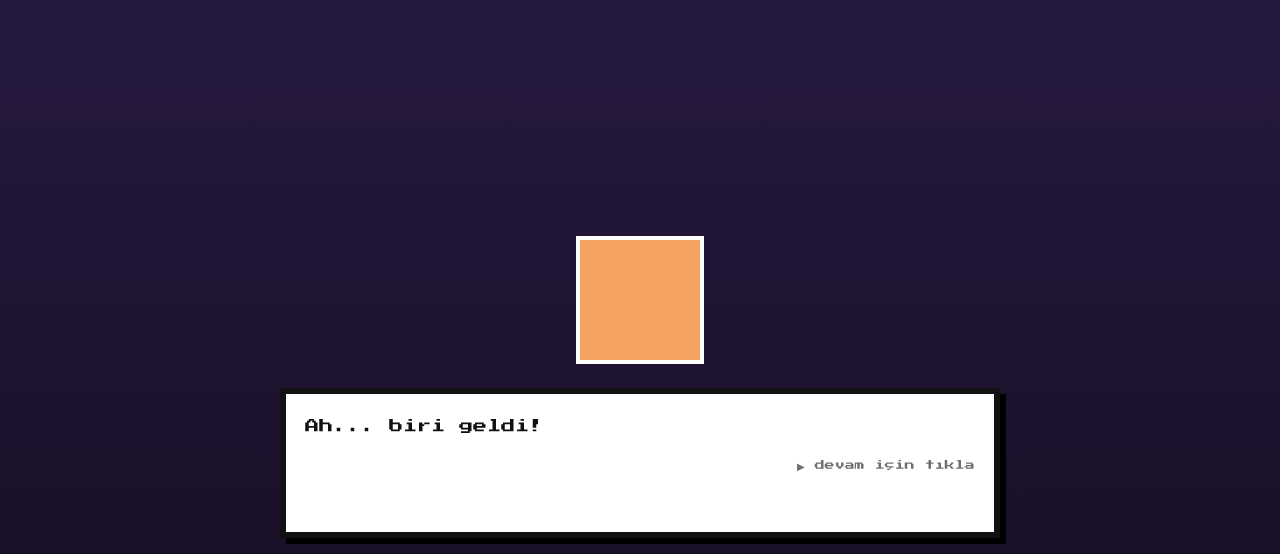
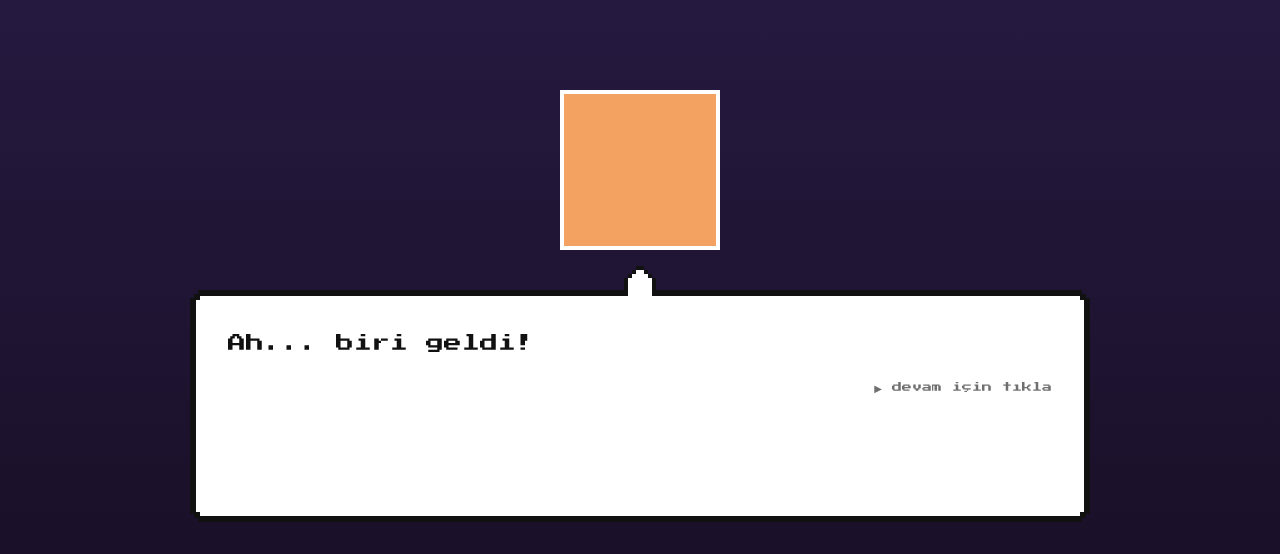
Before and after one commit to balan0303/balan-net, a Next.js app: page / in a window 1280 px wide. Shown: the part 246-800 px from the top of the page. Built offline with nearby package versions, Linux system fonts and the light colour scheme.

Commit message:
typewriter animasyonu ve pixel konuşma balonu

```diff
--- /dev/null
+++ b/app/components/Bubble.tsx
@@ -0,0 +1,20 @@
+import type { ReactNode } from "react";
+
+type Props = {
+  children: ReactNode;
+  onClick?: () => void;
+};
+
+export default function Bubble({ children, onClick }: Props) {
+  return (
+    <div
+      className="bubble-wrap"
+      onClick={onClick}
+      style={{ cursor: onClick ? "pointer" : "default" }}
+    >
+      <div className="bubble">
+        <div className="bubble-inner">{children}</div>
+      </div>
+    </div>
+  );
+}
--- a/app/components/DialogueScene.tsx
+++ b/app/components/DialogueScene.tsx
@@ -1,5 +1,6 @@
 "use client";
-import { useState } from "react";
+import { useEffect, useState } from "react";
+import Bubble from "./Bubble";
 
 type Props = {
   lines: string[];
@@ -7,22 +8,49 @@ type Props = {
   onDone: () => void;
 };
 
+const SPEED_MS = 35; // harf başına süre, küçüldükçe hızlanır
+
 export default function DialogueScene({ lines, name, onDone }: Props) {
   const [i, setI] = useState(0);
+  const [count, setCount] = useState(0);
+
   const text = lines[i].replace(/\{isim\}/g, name || "yabancı");
+  const finished = count >= text.length;
 
-  function next() {
-    if (i < lines.length - 1) setI(i + 1);
-    else onDone();
+  // Satır değişince harf harf yazmaya başla
+  useEffect(() => {
+    setCount(0);
+    const id = setInterval(() => {
+      setCount((c) => {
+        if (c >= text.length) {
+          clearInterval(id);
+          return c;
+        }
+        return c + 1;
+      });
+    }, SPEED_MS);
+    return () => clearInterval(id);
+  }, [text]);
+
+  function handleClick() {
+    if (!finished) {
+      setCount(text.length); // yazı bitmeden tıklanırsa hepsini göster
+    } else if (i < lines.length - 1) {
+      setI(i + 1);
+    } else {
+      onDone();
+    }
   }
 
   return (
     <div className="stage">
       <div className="character" />
-      <div className="bubble" onClick={next}>
-        {text}
-        <span className="hint">▶ devam için tıkla</span>
-      </div>
+      <Bubble onClick={handleClick}>
+        {text.slice(0, count)}
+        <span className="hint" style={{ visibility: finished ? "visible" : "hidden" }}>
+          ▶ devam için tıkla
+        </span>
+      </Bubble>
     </div>
   );
 }
--- a/app/globals.css
+++ b/app/globals.css
@@ -14,29 +14,87 @@ html, body {
   flex-direction: column;
   justify-content: flex-end;
   align-items: center;
-  padding: 1rem;
+  padding: 1rem 1rem 2rem;
   background: linear-gradient(#2b1d4a, #1a1028);
 }
 
 .character {
-  width: 128px;
-  height: 128px;
+  width: 160px;
+  height: 160px;
   background: #f4a261; /* placeholder: sonra PNG ile değişecek */
   border: 4px solid #fff;
-  margin-bottom: 1.5rem;
+  margin-bottom: 40px; /* balonun ucuna yer bırakır */
 }
 
+/* ---------- Pixel konuşma balonu ---------- */
+
+.bubble-wrap {
+  position: relative;
+  width: min(900px, 100%);
+}
+
+/* Dış çerçeve: siyah, basamaklı köşeler */
 .bubble {
-  width: min(720px, 100%);
-  min-height: 150px;
+  background: #111;
+  padding: 6px;
+  clip-path: polygon(
+    0 8px, 4px 8px, 4px 4px, 8px 4px, 8px 0,
+    calc(100% - 8px) 0, calc(100% - 8px) 4px, calc(100% - 4px) 4px,
+    calc(100% - 4px) 8px, 100% 8px,
+    100% calc(100% - 8px), calc(100% - 4px) calc(100% - 8px),
+    calc(100% - 4px) calc(100% - 4px), calc(100% - 8px) calc(100% - 4px),
+    calc(100% - 8px) 100%, 8px 100%, 8px calc(100% - 4px),
+    4px calc(100% - 4px), 4px calc(100% - 8px), 0 calc(100% - 8px)
+  );
+}
+
+/* İç dolgu: beyaz */
+.bubble-inner {
   background: #fff;
   color: #111;
-  border: 6px solid #111;
-  box-shadow: 6px 6px 0 #000;
-  padding: 1.2rem;
-  font-size: 14px;
-  line-height: 1.9;
-  cursor: pointer;
+  min-height: 220px;
+  padding: 1.8rem 2rem;
+  font-size: 18px;
+  line-height: 2;
+  clip-path: polygon(
+    0 4px, 4px 4px, 4px 0,
+    calc(100% - 4px) 0, calc(100% - 4px) 4px, 100% 4px,
+    100% calc(100% - 4px), calc(100% - 4px) calc(100% - 4px),
+    calc(100% - 4px) 100%, 4px 100%, 4px calc(100% - 4px), 0 calc(100% - 4px)
+  );
+}
+
+/* Balonun ucu: yukarıdaki karaktere doğru, basamaklı üçgen */
+.bubble-wrap::before,
+.bubble-wrap::after {
+  content: "";
+  position: absolute;
+  pointer-events: none;
+}
+
+.bubble-wrap::before { /* siyah dış kısım */
+  top: -24px;
+  left: calc(50% - 16px);
+  width: 32px;
+  height: 30px;
+  background: #111;
+  clip-path: polygon(
+    12px 0, 20px 0, 20px 4px, 24px 4px, 24px 8px, 28px 8px,
+    28px 12px, 32px 12px, 32px 100%, 0 100%, 0 12px, 4px 12px,
+    4px 8px, 8px 8px, 8px 4px, 12px 4px
+  );
+}
+
+.bubble-wrap::after { /* beyaz iç kısım */
+  top: -20px;
+  left: calc(50% - 12px);
+  width: 24px;
+  height: 26px;
+  background: #fff;
+  clip-path: polygon(
+    8px 0, 16px 0, 16px 4px, 20px 4px, 20px 8px, 24px 8px,
+    24px 100%, 0 100%, 0 8px, 4px 8px, 4px 4px, 8px 4px
+  );
 }
 
 .hint {
@@ -50,10 +108,10 @@ html, body {
 .pixel-input {
   width: 100%;
   font-family: inherit;
-  font-size: 14px;
+  font-size: 16px;
   padding: 0.8rem;
   border: 4px solid #111;
-  margin-top: 0.8rem;
+  margin-top: 1rem;
 }
 
 .pixel-btn {
@@ -67,3 +125,8 @@ html, body {
   cursor: pointer;
   box-shadow: 4px 4px 0 #888;
 }
+
+.pixel-btn:disabled {
+  opacity: 0.4;
+  cursor: default;
+}
--- a/app/page.tsx
+++ b/app/page.tsx
@@ -1,13 +1,14 @@
 "use client";
 import { useState } from "react";
 import DialogueScene from "./components/DialogueScene";
+import Bubble from "./components/Bubble";
 
 type Scene = "intro" | "askName" | "greet" | "roomPlaceholder";
 
 const introLines = [
   "Ah... biri geldi!",
-  "Merhaba. Ben Balan. Sonsuza kadar yalnız kalacağım sanmıştım. Fakat Dünya gerçekten çok büyük.",
-  "Bir şeyleri unutmuş durumdayım ama sanırım bana sen yardım edebilirsin.",
+  "Merhaba. Ben Mina. Burada uzun zamandır birini bekliyordum.",
+  "Sanırım bir şeyleri unutmuş durumdayım ama sen yardım edebilirsin.",
 ];
 
 const greetLines = [
@@ -21,6 +22,12 @@ export default function Home() {
   const [name, setName] = useState("");
   const [draft, setDraft] = useState("");
 
+  function submitName() {
+    if (!draft.trim()) return;
+    setName(draft.trim());
+    setScene("greet");
+  }
+
   if (scene === "intro") {
     return <DialogueScene lines={introLines} name={name} onDone={() => setScene("askName")} />;
   }
@@ -29,32 +36,20 @@ export default function Home() {
     return (
       <div className="stage">
         <div className="character" />
-        <div className="bubble" style={{ cursor: "default" }}>
+        <Bubble>
           Peki senin adın ne?
           <input
             className="pixel-input"
             value={draft}
             maxLength={20}
             onChange={(e) => setDraft(e.target.value)}
-            onKeyDown={(e) => {
-              if (e.key === "Enter" && draft.trim()) {
-                setName(draft.trim());
-                setScene("greet");
-              }
-            }}
+            onKeyDown={(e) => e.key === "Enter" && submitName()}
             autoFocus
           />
-          <button
-            className="pixel-btn"
-            disabled={!draft.trim()}
-            onClick={() => {
-              setName(draft.trim());
-              setScene("greet");
-            }}
-          >
+          <button className="pixel-btn" disabled={!draft.trim()} onClick={submitName}>
             Tamam
           </button>
-        </div>
+        </Bubble>
       </div>
     );
   }
@@ -65,7 +60,7 @@ export default function Home() {
 
   return (
     <div className="stage">
-      <div className="bubble">Oda sahnesi buraya gelecek, {name}!</div>
+      <Bubble>Oda sahnesi buraya gelecek, {name}!</Bubble>
     </div>
   );
 }
```
